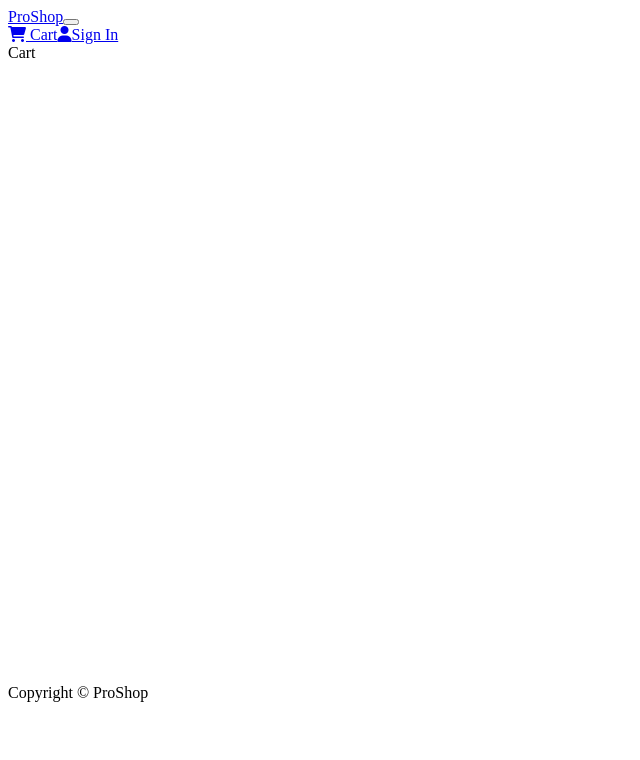
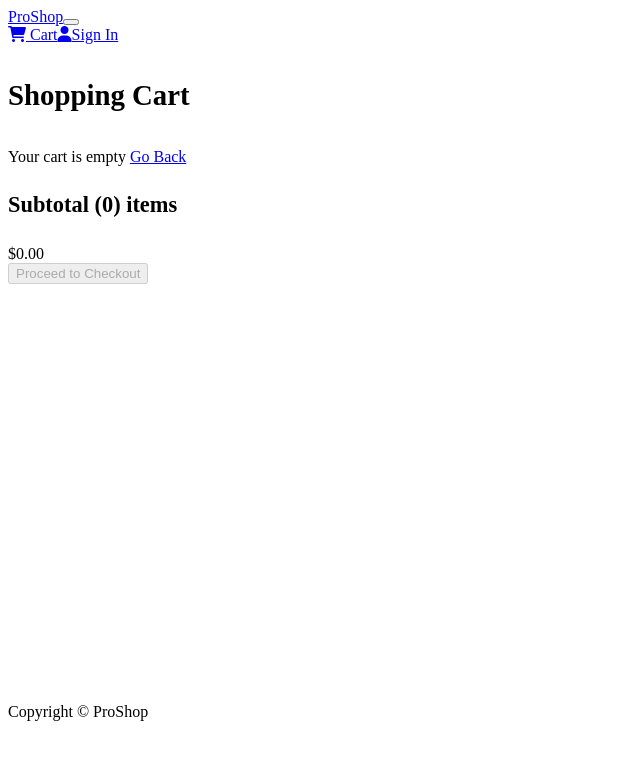
Before and after one commit to cquinsay/proshop, a React (Create React App) app in the folder frontend/: page /cart in a window 1280 px wide. Shown: the top 760 px of the page, without its empty margins (0-640 px from the left). Built offline with nearby package versions, Linux system fonts and the light colour scheme; the HTML template or start-up script is replaced by a standard one.

Commit message:
created removefromcart action

```diff
--- a/frontend/src/actions/cartActions.js
+++ b/frontend/src/actions/cartActions.js
@@ -1,5 +1,5 @@
 import axios from 'axios';
-import { CART_ADD_ITEM } from '../constants/cartConstants';
+import { CART_ADD_ITEM, CART_REMOVE_ITEM } from '../constants/cartConstants';
 
 export const addToCart = (id, qty) => async (dispatch, getState) => {
   const { data } = await axios.get(`/api/products/${id}`)
@@ -20,3 +20,12 @@
   localStorage.setItem('cartItems', JSON.stringify(getState().cart.cartItems))
 
 }
+
+export const removeFromCart = (id) => (dispatch, getState) => {
+  dispatch({
+    type: CART_REMOVE_ITEM,
+    payload: id
+  })
+
+  localStorage.setItem('cartItems', JSON.stringify(getState().cart.cartItems))
+}
--- a/frontend/src/index.css
+++ b/frontend/src/index.css
@@ -6,6 +6,16 @@
     padding: 1rem 0;
 }
 
+h1 {
+    font-size: 1.8rem;
+    padding: 1rem 0;
+}
+
+h2 {
+    font-size: 1.4rem;
+    padding: 0.5rem 0;
+}
+
 .rating span {
     margin: 0.1rem;
 }
--- a/frontend/src/reducers/cartReducers.js
+++ b/frontend/src/reducers/cartReducers.js
@@ -1,4 +1,5 @@
-import { CART_ADD_ITEM } from '../constants/cartConstants';
+import { CART_ADD_ITEM, CART_REMOVE_ITEM } from '../constants/cartConstants';
+
 
 export const cartReducer = (state = { cartItems: [] }, action) => {
   switch (action.type) {
@@ -19,6 +20,11 @@
           cartItems: [...state.cartItems, item]
         }
       }
+    case CART_REMOVE_ITEM:
+      return {
+        ...state,
+        cartItems: state.cartItems.filter((x) => x.product !== action.payload)
+      }
     default:
       return state
 
--- a/frontend/src/screens/CartScreen.js
+++ b/frontend/src/screens/CartScreen.js
@@ -1,9 +1,107 @@
-import React from 'react';
+import React, { useEffect } from 'react';
+import { useDispatch, useSelector } from 'react-redux';
+import { Link, useParams, useLocation, useNavigate } from 'react-router-dom';
+import { Row, Col, ListGroup, Image, Form, Button, Card } from 'react-bootstrap';
+import Message from '../components/Message';
+import { addToCart, removeFromCart } from '../actions/cartActions';
 
-const CartScreen = () => {
-  return <div>
-    Cart
-  </div>;
+const CartScreen = ({ match, history }) => {
+  const { id } = useParams();
+
+  const location = useLocation();
+
+  const navigate = useNavigate();
+
+  const productId = id
+
+  const qty = location.search ? Number(location.search.split('=')[1]) : 1
+
+  const dispatch = useDispatch()
+
+  const cart = useSelector(state => state.cart)
+  const { cartItems } = cart
+
+
+
+  useEffect(() => {
+    if (productId) {
+      dispatch(addToCart(productId, qty))
+    }
+  }, [dispatch, productId, qty])
+
+  const removeFromCartHandler = (id) => {
+    dispatch(removeFromCart(id))
+  }
+
+  const checkOutHandler = () => {
+    navigate('/login?redirect=shipping')
+  }
+
+
+  return <Row>
+    <Col md={8}>
+      <h1>Shopping Cart</h1>
+      {cartItems.length === 0 ? (
+        <Message>Your cart is empty <Link to='/'>Go Back</Link>
+        </Message>
+      ) : (
+        <ListGroup variant='flush'>
+          {cartItems.map(item => (
+            <ListGroup.Item key={item.product}>
+              <Row>
+                <Col md={2}>
+                  <Image src={item.image} alt={item.name} fluid rounded />
+                </Col>
+                <Col md={3}>
+                  <Link to={`/product/${item.product}`}>{item.name}</Link>
+                </Col>
+                <Col md={2}>
+                  ${item.price}
+                </Col>
+                <Col md={2}>
+                  <Form.Control as='select' value={item.qty} className='form-select' onChange={(e) =>
+                    dispatch(addToCart(item.product, Number(e.target.value)))}>
+                    {[...Array(item.countInStock).keys()].map(x => (
+                      <option key={x + 1} value={x + 1}>
+                        {x + 1}
+                      </option>
+                    ))}
+                  </Form.Control>
+                </Col>
+                <Col md={2}>
+                  <Button type='button' variant='light' onClick={() => removeFromCartHandler(item.product)}>
+                    <i className='fas fa-trash'></i>
+                  </Button>
+                </Col>
+              </Row>
+
+            </ListGroup.Item>
+          ))}
+        </ListGroup>
+      )}
+
+    </Col>
+    <Col md={4}>
+      <Card>
+        <ListGroup variant='flush'>
+          <ListGroup.Item>
+            <h2>Subtotal ({cartItems.reduce((acc, item) => acc + item.qty, 0)}) items</h2>
+            ${cartItems.reduce((acc, item) => acc + item.qty * item.price, 0).toFixed(2)}
+          </ListGroup.Item>
+          <ListGroup.Item>
+            <Button type='button' className='btn-block' disabled={cartItems.length === 0} onClick={checkOutHandler}>
+              Proceed to Checkout
+            </Button>
+          </ListGroup.Item>
+        </ListGroup>
+      </Card>
+
+    </Col>
+    <Col md={2}>
+
+    </Col>
+
+  </Row>;
 };
 
 export default CartScreen;
--- a/frontend/src/screens/ProductScreen.js
+++ b/frontend/src/screens/ProductScreen.js
@@ -1,5 +1,5 @@
 import React, { useState, useEffect } from 'react';
-import { Link, useParams, } from 'react-router-dom';
+import { Link, useParams } from 'react-router-dom';
 import { useDispatch, useSelector } from 'react-redux';
 import { Row, Col, Image, ListGroup, Card, Button, Form } from 'react-bootstrap';
 import Rating from '../components/Rating';
```
